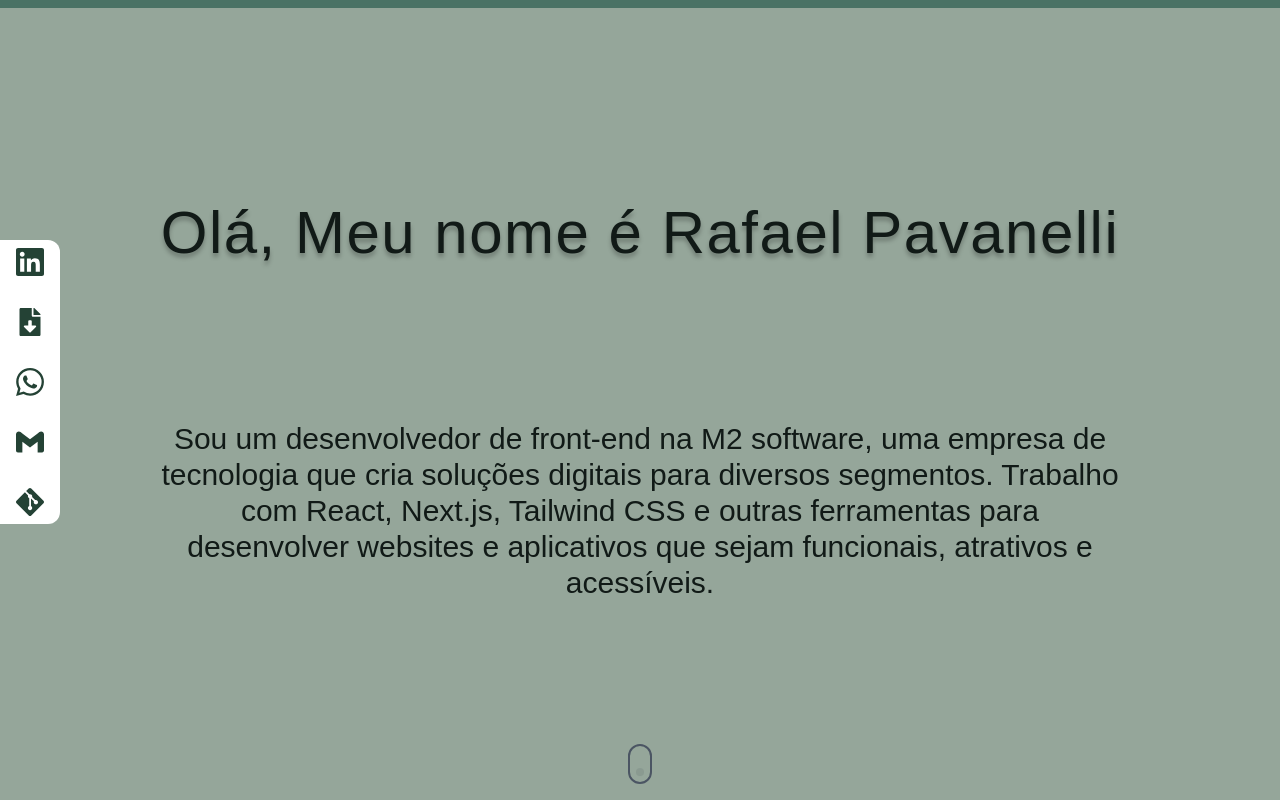
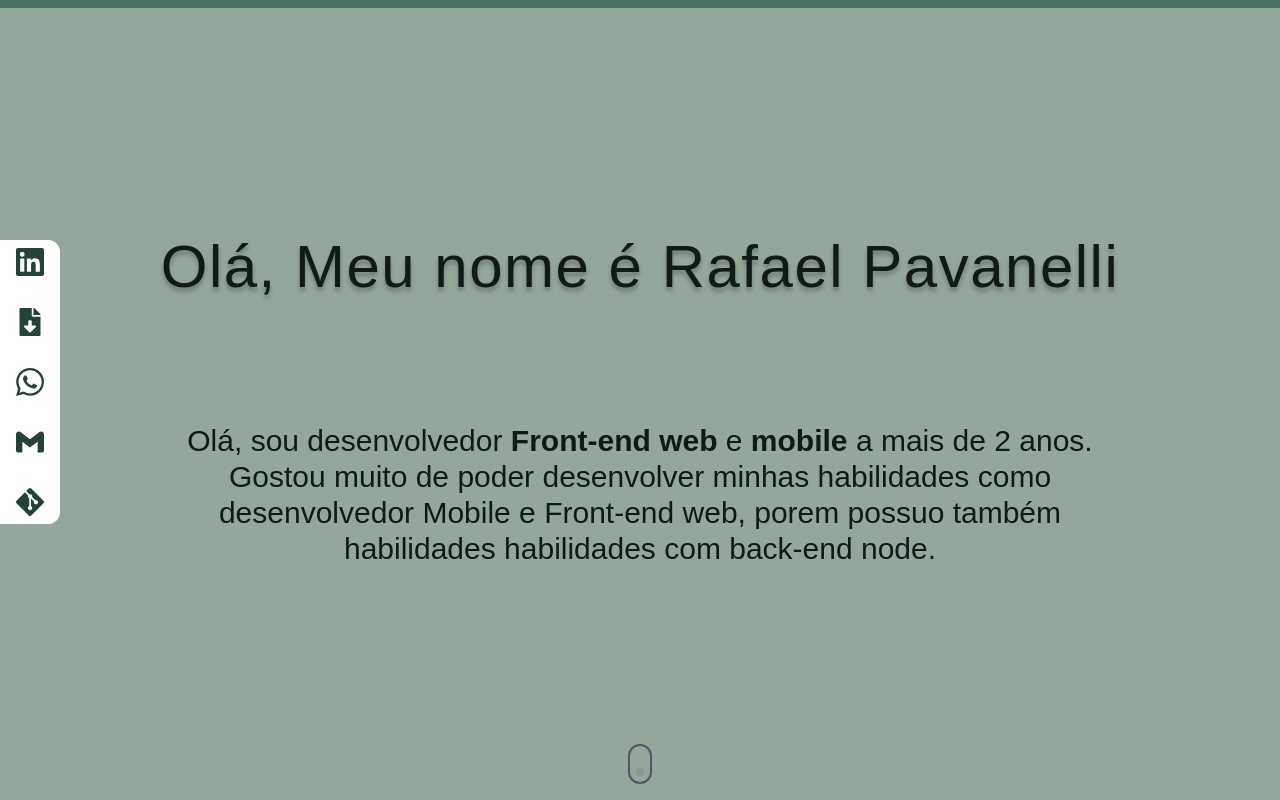
Before and after one commit to Rafaelpavanelli/portifolio-prototipado, a Next.js app: page / in a window 1280 px wide. Shown: the top 800 px of the page. Built offline with nearby package versions, Linux system fonts and the light colour scheme.

Commit message:
fix/text main

```diff
--- a/src/components/main/index.tsx
+++ b/src/components/main/index.tsx
@@ -25,7 +25,7 @@ export function Main() {
       variants={container}
       initial="hidden"
       animate="visible"
-      className="bg-[#95a69a] w-full h-screen px-12 flex flex-col justify-center gap-40 relative"
+      className="bg-[#95a69a] w-full h-screen px-12 flex flex-col justify-center gap-32 relative"
     >
       <motion.h1
         variants={item}
@@ -35,18 +35,27 @@ export function Main() {
       </motion.h1>
       <motion.p
         variants={item}
-        className=" text-xl text-[#111A17] md:text-2xl xl:text-3xl text-center xl:px-28"
+        className=" text-xl text-[#111A17] md:text-2xl xl:text-3xl text-center xl:px-28 "
       >
-        Sou um desenvolvedor de front-end na M2 software, uma empresa de
-        tecnologia que cria soluções digitais para diversos segmentos. Trabalho
-        com React, Next.js, Tailwind CSS e outras ferramentas para desenvolver
-        websites e aplicativos que sejam funcionais, atrativos e acessíveis.
+        Olá, sou desenvolvedor{" "}
+        <span className="font-semibold">Front-end web</span> e{" "}
+        <span className="font-semibold">mobile</span> a mais de 2 anos. Gostou
+        muito de poder desenvolver minhas habilidades como desenvolvedor Mobile
+        e Front-end web, porem possuo também habilidades habilidades com
+        back-end node.
       </motion.p>
-      <motion.div
-
-        className="w-6 min-h-10 rounded-md border-2 border-gray-600 flex justify-center p-1 mx-auto absolute bottom-4 left-0 right-0 xl:rounded-2xl"
-      >
-        <motion.div className="w-2 h-2 bg-gray-800 rounded-full " animate={{translateY: 20,opacity:0}} transition={{ease:'easeInOut',duration: 1, damping: 10, stiffness: 100, repeat:Infinity }}></motion.div>
+      <motion.div className="w-6 min-h-10 rounded-md border-2 border-gray-600 flex justify-center p-1 mx-auto absolute bottom-4 left-0 right-0 xl:rounded-2xl">
+        <motion.div
+          className="w-2 h-2 bg-gray-800 rounded-full "
+          animate={{ translateY: 20, opacity: 0 }}
+          transition={{
+            ease: "easeInOut",
+            duration: 1,
+            damping: 10,
+            stiffness: 100,
+            repeat: Infinity,
+          }}
+        ></motion.div>
       </motion.div>
     </motion.div>
   );
```
